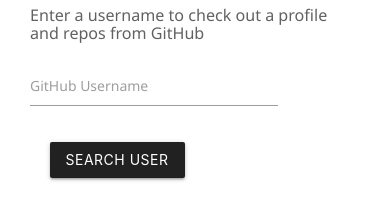
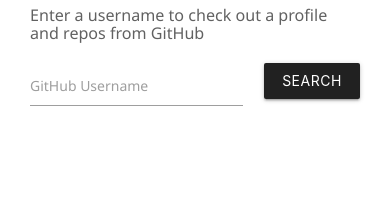
Before and after one commit to MerilynMastrangelo/github-fetch, a plain HTML site: page index.html in a window 390 px wide. Shown: the part 118-338 px from the top of the page. Drawn offline with nearby package versions, Linux system fonts and the light colour scheme.

Commit message:
added responsive search bar

```diff
--- a/index.html
+++ b/index.html
@@ -57,8 +57,6 @@
         </div>
     </nav>
     <!-- search -->
-    </div>
-
     <div class="container">
         <div class="row">
             <div class="col s12 offset-l1">
@@ -67,12 +65,12 @@
                 <div class="row">
                     <form action="" method="post" class="col s12">
                         <div class="row">
-                            <div class="input-field col l4 label-color-alternate">
+                            <div class="input-field col l4 s8 label-color-alternate">
                                 <input id="username" type="text" class="validate">
                                 <label for="username">GitHub Username</label>
                             </div>
 
-                            <div class="input-field col s6 l2">
+                            <div class="input-field col s4 l2">
                                 <button id="searchBtn" class="btn waves-effect waves-light right grey darken-4"
                                     type="submit">Search User</button>
 
```
